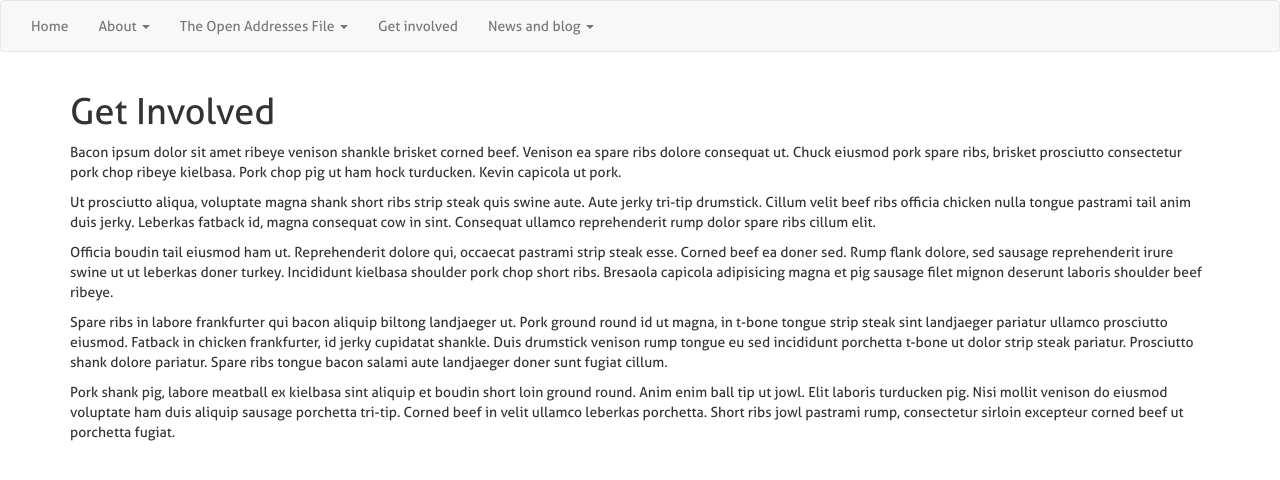
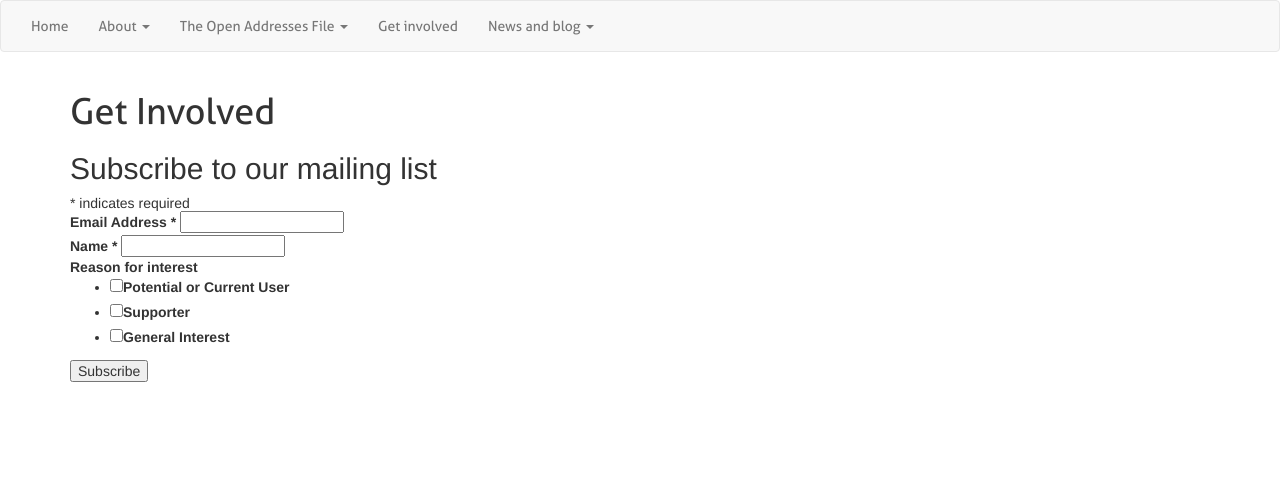
Before and after one commit to OpenAddressesUK/OLD_openaddressesuk.github.io, a Jekyll site: the page built from about/get-involved.md, in a window 1280 px wide. Shown: the top 480 px of the page. Built offline with Jekyll 4.4.1, drawn with Linux system fonts in a browser that asks for light colours; nearby versions of some CDN libraries; comment, search, counter and statistics services are not loaded.

Commit message:
Add test mailchimp form

```diff
--- /dev/null
+++ b/_includes/mailchimp.html
@@ -0,0 +1,40 @@
+<!-- Begin MailChimp Signup Form -->
+<link href="//cdn-images.mailchimp.com/embedcode/classic-081711.css" rel="stylesheet" type="text/css">
+<style type="text/css">
+	#mc_embed_signup{background:#fff; clear:left; font:14px Helvetica,Arial,sans-serif; }
+	/* Add your own MailChimp form style overrides in your site stylesheet or in this style block.
+	   We recommend moving this block and the preceding CSS link to the HEAD of your HTML file. */
+</style>
+<div id="mc_embed_signup">
+<form action="//floppy.us8.list-manage.com/subscribe/post?u=86dc1331200518328c7045dc6&amp;id=d35dc27d92" method="post" id="mc-embedded-subscribe-form" name="mc-embedded-subscribe-form" class="validate" target="_blank" novalidate>
+    <div id="mc_embed_signup_scroll">
+	<h2>Subscribe to our mailing list</h2>
+<div class="indicates-required"><span class="asterisk">*</span> indicates required</div>
+<div class="mc-field-group">
+	<label for="mce-EMAIL">Email Address  <span class="asterisk">*</span>
+</label>
+	<input type="email" value="" name="EMAIL" class="required email" id="mce-EMAIL">
+</div>
+<div class="mc-field-group">
+	<label for="mce-NAME">Name  <span class="asterisk">*</span>
+</label>
+	<input type="text" value="" name="NAME" class="required" id="mce-NAME">
+</div>
+<div class="mc-field-group input-group">
+    <strong>Reason for interest </strong>
+    <ul><li><input type="checkbox" value="1" name="group[6149][1]" id="mce-group[6149]-6149-0"><label for="mce-group[6149]-6149-0">Potential or Current User</label></li>
+<li><input type="checkbox" value="2" name="group[6149][2]" id="mce-group[6149]-6149-1"><label for="mce-group[6149]-6149-1">Supporter</label></li>
+<li><input type="checkbox" value="4" name="group[6149][4]" id="mce-group[6149]-6149-2"><label for="mce-group[6149]-6149-2">General Interest</label></li>
+</ul>
+</div>
+	<div id="mce-responses" class="clear">
+		<div class="response" id="mce-error-response" style="display:none"></div>
+		<div class="response" id="mce-success-response" style="display:none"></div>
+	</div>    <!-- real people should not fill this in and expect good things - do not remove this or risk form bot signups-->
+    <div style="position: absolute; left: -5000px;"><input type="text" name="b_86dc1331200518328c7045dc6_d35dc27d92" tabindex="-1" value=""></div>
+    <div class="clear"><input type="submit" value="Subscribe" name="subscribe" id="mc-embedded-subscribe" class="button"></div>
+    </div>
+</form>
+</div>
+<script type='text/javascript' src='//s3.amazonaws.com/downloads.mailchimp.com/js/mc-validate.js'></script><script type='text/javascript'>(function($) {window.fnames = new Array(); window.ftypes = new Array();fnames[0]='EMAIL';ftypes[0]='email';fnames[1]='NAME';ftypes[1]='text';}(jQuery));var $mcj = jQuery.noConflict(true);</script>
+<!--End mc_embed_signup-->
--- a/about/get-involved.md
+++ b/about/get-involved.md
@@ -2,12 +2,4 @@
 title: Get Involved
 ---
 
-Bacon ipsum dolor sit amet ribeye venison shankle brisket corned beef. Venison ea spare ribs dolore consequat ut. Chuck eiusmod pork spare ribs, brisket prosciutto consectetur pork chop ribeye kielbasa. Pork chop pig ut ham hock turducken. Kevin capicola ut pork.
-
-Ut prosciutto aliqua, voluptate magna shank short ribs strip steak quis swine aute. Aute jerky tri-tip drumstick. Cillum velit beef ribs officia chicken nulla tongue pastrami tail anim duis jerky. Leberkas fatback id, magna consequat cow in sint. Consequat ullamco reprehenderit rump dolor spare ribs cillum elit.
-
-Officia boudin tail eiusmod ham ut. Reprehenderit dolore qui, occaecat pastrami strip steak esse. Corned beef ea doner sed. Rump flank dolore, sed sausage reprehenderit irure swine ut ut leberkas doner turkey. Incididunt kielbasa shoulder pork chop short ribs. Bresaola capicola adipisicing magna et pig sausage filet mignon deserunt laboris shoulder beef ribeye.
-
-Spare ribs in labore frankfurter qui bacon aliquip biltong landjaeger ut. Pork ground round id ut magna, in t-bone tongue strip steak sint landjaeger pariatur ullamco prosciutto eiusmod. Fatback in chicken frankfurter, id jerky cupidatat shankle. Duis drumstick venison rump tongue eu sed incididunt porchetta t-bone ut dolor strip steak pariatur. Prosciutto shank dolore pariatur. Spare ribs tongue bacon salami aute landjaeger doner sunt fugiat cillum.
-
-Pork shank pig, labore meatball ex kielbasa sint aliquip et boudin short loin ground round. Anim enim ball tip ut jowl. Elit laboris turducken pig. Nisi mollit venison do eiusmod voluptate ham duis aliquip sausage porchetta tri-tip. Corned beef in velit ullamco leberkas porchetta. Short ribs jowl pastrami rump, consectetur sirloin excepteur corned beef ut porchetta fugiat.
+{% include mailchimp.html %}
```
